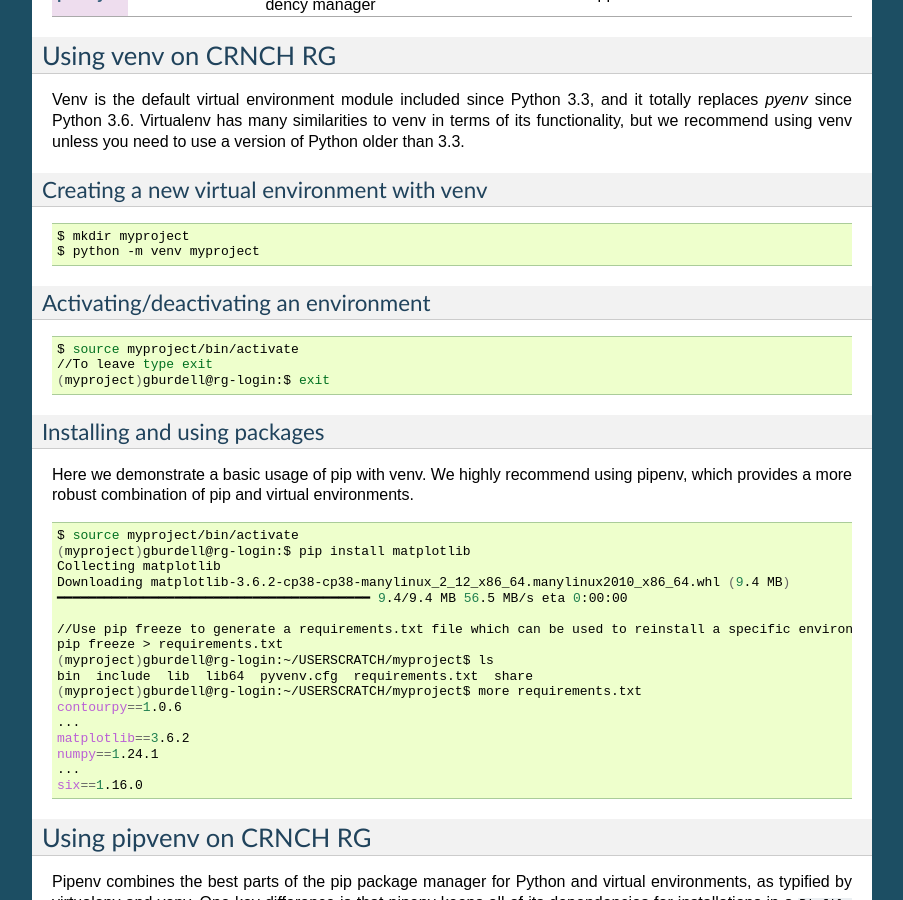
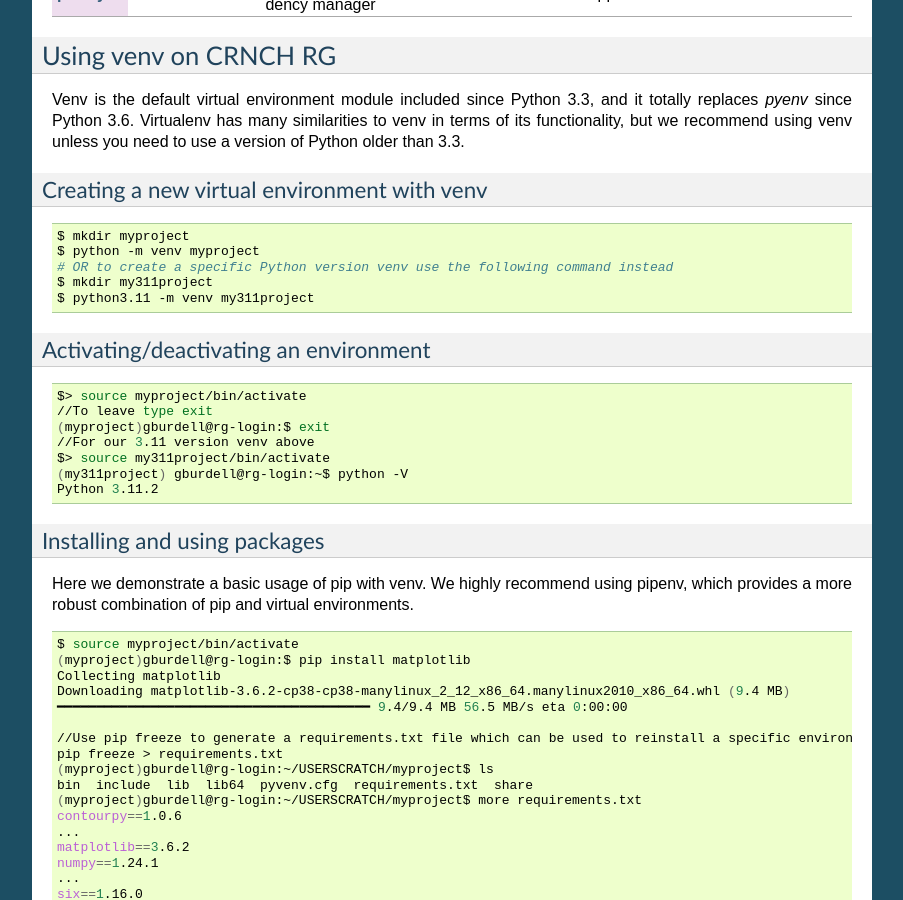
Before and after one commit to gt-crnch-rg/read-the-docs, a Sphinx documentation site: the page built from docs/general/python-environments.rst, in a window 1280 px wide and 900 px high, scrolled down 1002 px. Shown: the whole window, without its empty margins (198-1101 px from the left). Built offline with Sphinx 7.4.7, drawn with Linux system fonts in a browser that asks for light colours; pages that are not in the unit, such as notebooks, are missing from menus.

Commit message:
Update python-environments.rst

```diff
--- a/docs/general/python-environments.rst
+++ b/docs/general/python-environments.rst
@@ -75,15 +75,23 @@ Creating a new virtual environment with venv
 
     $ mkdir myproject
     $ python -m venv myproject
+    # OR to create a specific Python version venv use the following command instead
+    $ mkdir my311project
+    $ python3.11 -m venv my311project
+
 
 Activating/deactivating an environment
 ---------------
 
 .. code:: shell
 
-    $ source myproject/bin/activate
+    $> source myproject/bin/activate
     //To leave type exit
     (myproject)gburdell@rg-login:$ exit
+    //For our 3.11 version venv above
+    $> source my311project/bin/activate
+    (my311project) gburdell@rg-login:~$ python -V
+    Python 3.11.2
 
 Installing and using packages
 ---------------
```
